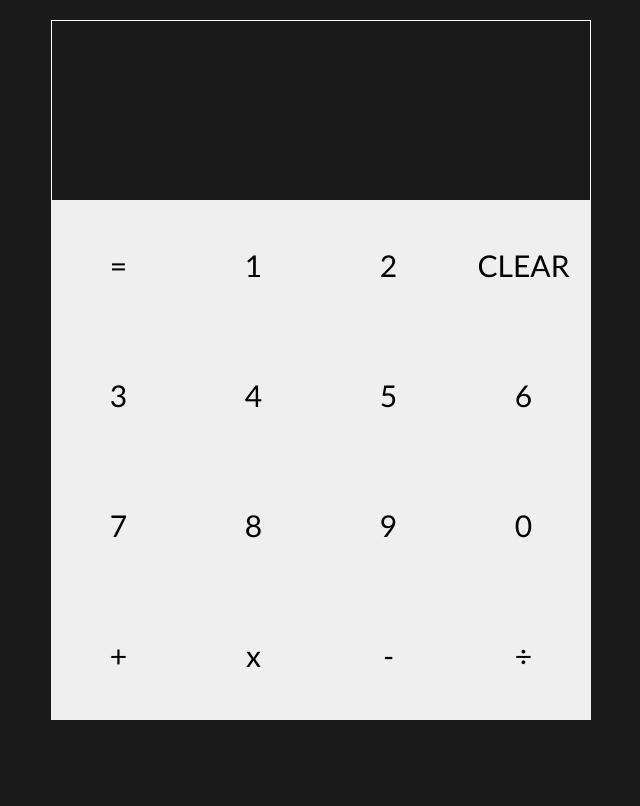
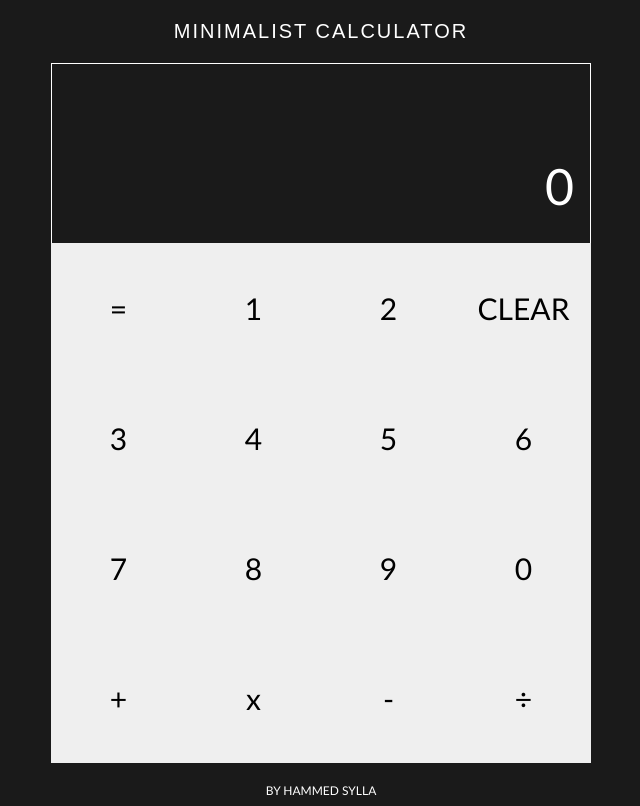
Before and after one commit to Hammed74/Calculator, a plain HTML site: page index.html in a window 1280 px wide. Both pictures are taken after a click on the button "CLEAR". Shown: the whole page, without its empty margins (319-959 px from the left). Drawn offline with Linux system fonts and the light colour scheme.

Commit message:
fixed bug with hitting equal while value is zero

```diff
--- a/index.html
+++ b/index.html
@@ -8,11 +8,12 @@
     <title>Calculator</title>
   </head>
   <body>
+    <p class="header">MINIMALIST CALCULATOR</p>
     <div class="calculator">
-            <div class="display">
-                <div class="screen-last"></div>
-                <div class="screen-current"></div>
-            </div>
+      <div class="display">
+        <div class="screen-last"></div>
+        <div class="screen-current"></div>
+      </div>
 
       <div class="buttons">
         <button class="equals">=</button>
@@ -33,5 +34,6 @@
         <button class="divide operator">÷</button>
       </div>
     </div>
+    <footer>BY HAMMED SYLLA</footer>
   </body>
 </html>
--- a/index.js
+++ b/index.js
@@ -1,92 +1,98 @@
 const plus = document.querySelector(".plus");
-const clear = document.querySelector(".clear")
+const clear = document.querySelector(".clear");
 const equal = document.querySelector(".equals");
 const numberButtons = document.querySelectorAll(".button");
-const screenLast = document.querySelector(".screen-last")
+const screenLast = document.querySelector(".screen-last");
 const screenCurrent = document.querySelector(".screen-current");
 const operatorButtons = document.querySelectorAll(".operator");
 
-let firstOperand = ""
-let secondOperand = ""
-let currentOperation = null
-let shouldResetScreen = false
+let firstOperand = "";
+let secondOperand = "";
+let currentOperation = null;
+let shouldResetScreen = false;
+screenCurrent.textContent = 0;
 
-equal.addEventListener("click", evaluate)
-clear.addEventListener("click", clearScreen)
+equal.addEventListener("click", evaluate);
+clear.addEventListener("click", clearScreen);
 
-numberButtons.forEach(button => {
-    button.addEventListener("click", () => appendNumber(button.textContent))
-})
+numberButtons.forEach((button) => {
+  button.addEventListener("click", () => appendNumber(button.textContent));
+});
 
-operatorButtons.forEach(button => {
-    button.addEventListener("click", () => setOperation(button.textContent))
-})
+operatorButtons.forEach((button) => {
+  button.addEventListener("click", () => setOperation(button.textContent));
+});
 
-function appendNumber(number){
-    if(shouldResetScreen === true){
-        resetScreen()
+function appendNumber(number) {
+  if (shouldResetScreen === true || screenCurrent.textContent == 0) {
+    resetScreen();
   }
-    screenCurrent.textContent += number
-    shouldResetScreen = false
+  screenCurrent.textContent += number;
+  shouldResetScreen = false;
 }
 
-function setOperation(operator){
-    if (currentOperation !== null){
-        evaluate()
+function setOperation(operator) {
+  if (currentOperation !== null) {
+    evaluate();
   }
-    firstOperand = screenCurrent.textContent
-    currentOperation = operator
-    screenLast.textContent = `${firstOperand} ${currentOperation}`
-    shouldResetScreen = true
+  firstOperand = screenCurrent.textContent;
+  currentOperation = operator;
+  screenLast.textContent = `${firstOperand} ${currentOperation}`;
+  shouldResetScreen = true;
 }
 
-function evaluate(){
-    secondOperand = screenCurrent.textContent
-    screenLast.textContent = `${firstOperand} ${currentOperation} ${secondOperand} =`
-    screenCurrent.textContent = operate(currentOperation, firstOperand, secondOperand)
-    currentOperation = null
-
+function evaluate() {
+  if (screenCurrent.textContent !== 0 && currentOperation !== null) {
+    secondOperand = screenCurrent.textContent;
+    screenLast.textContent = `${firstOperand} ${currentOperation} ${secondOperand} =`;
+    screenCurrent.textContent = operate(
+      currentOperation,
+      firstOperand,
+      secondOperand
+    );
+    currentOperation = null;
+  }
 }
 
-function clearScreen(){
-    screenCurrent.textContent = ""
-    screenLast.textContent = ""
-    firstOperand = ""
-    secondOperand = ""
-    currentOperation = null
+function clearScreen() {
+  screenCurrent.textContent = 0;
+  screenLast.textContent = "";
+  firstOperand = "";
+  secondOperand = "";
+  currentOperation = null;
 }
 
-function resetScreen(){
-    screenCurrent.textContent = ""
+function resetScreen() {
+  screenCurrent.textContent = "";
 }
 
-function add(a,b){
-    return a + b
+function add(a, b) {
+  return a + b;
 }
 
-function multiply(a,b){
-    return a *b
+function multiply(a, b) {
+  return a * b;
 }
 
-function subtract(a,b){
-    return a - b
+function subtract(a, b) {
+  return a - b;
 }
 
-function divide(a,b){
-    return a/b
+function divide(a, b) {
+  return a / b;
 }
 
-function operate(operator,a,b){
+function operate(operator, a, b) {
   a = Number(a);
   b = Number(b);
-    switch(operator){
+  switch (operator) {
     case "+":
-            return add(a,b);
+      return add(a, b);
     case "x":
-            return multiply(a,b);
+      return multiply(a, b);
     case "-":
-            return subtract(a,b);
+      return subtract(a, b);
     case "÷":
-            return divide(a,b);
+      return divide(a, b);
   }
 }
--- a/styles.css
+++ b/styles.css
@@ -1,11 +1,22 @@
-*{
+* {
   box-sizing: border-box;
-    font-family: 'Trebuchet MS', 'Lucida Sans Unicode', 'Lucida Grande', 'Lucida Sans', Arial, sans-serif;
+  font-family: "Trebuchet MS", "Lucida Sans Unicode", "Lucida Grande",
+    "Lucida Sans", Arial, sans-serif;
 }
-body{
-    background-color: #1a1a1a ;
+body {
+  background-color: #1a1a1a;
 }
-.calculator{
+
+.header {
+  color: white;
+  margin: 20px auto;
+  width: fit-content;
+  font-family: Arial, Helvetica, sans-serif;
+  font-weight: 100;
+  font-size: 20px;
+  letter-spacing: 2px;
+}
+.calculator {
   border: 1px solid white;
   border-bottom: none;
   width: 540px;
@@ -17,7 +28,7 @@ body{
   align-items: center;
 }
 
-.display{
+.display {
   width: 540px;
   height: 180px;
   font-size: 30px;
@@ -29,38 +40,49 @@ font-size: 30px;
   padding-right: 15px;
 }
 
-.screen-last{
+.screen-last {
   font-size: 20px;
   margin-bottom: 5px;
   height: 50px;
   width: 100%;
   text-align: right;
-    color:#d1d1d1
+  color: #d1d1d1;
 }
 
-.screen-current{
+.screen-current {
   height: 50px;
   width: 100%;
   text-align: right;
   color: white;
   font-size: 50px;
-
 }
-.buttons{
+.buttons {
   display: flex;
   flex-wrap: wrap;
   width: 540px;
   height: 520px;
   align-content: stretch;
 }
-button{
-    border:none;
+button {
+  border: none;
   width: 135px;
   height: 130px;
   font-size: 30px;
 }
 
-button:hover{
+button:hover {
   background-color: #1a1a1a;
   color: white;
 }
+
+button:active {
+  background-color: #6b6b6b;
+  transition: 0.1s;
+}
+
+footer {
+  color: white;
+  font-size: 12px;
+  width: fit-content;
+  margin: 0px auto;
+}
```
Lines whose indentation alone changed are shown as unchanged.
